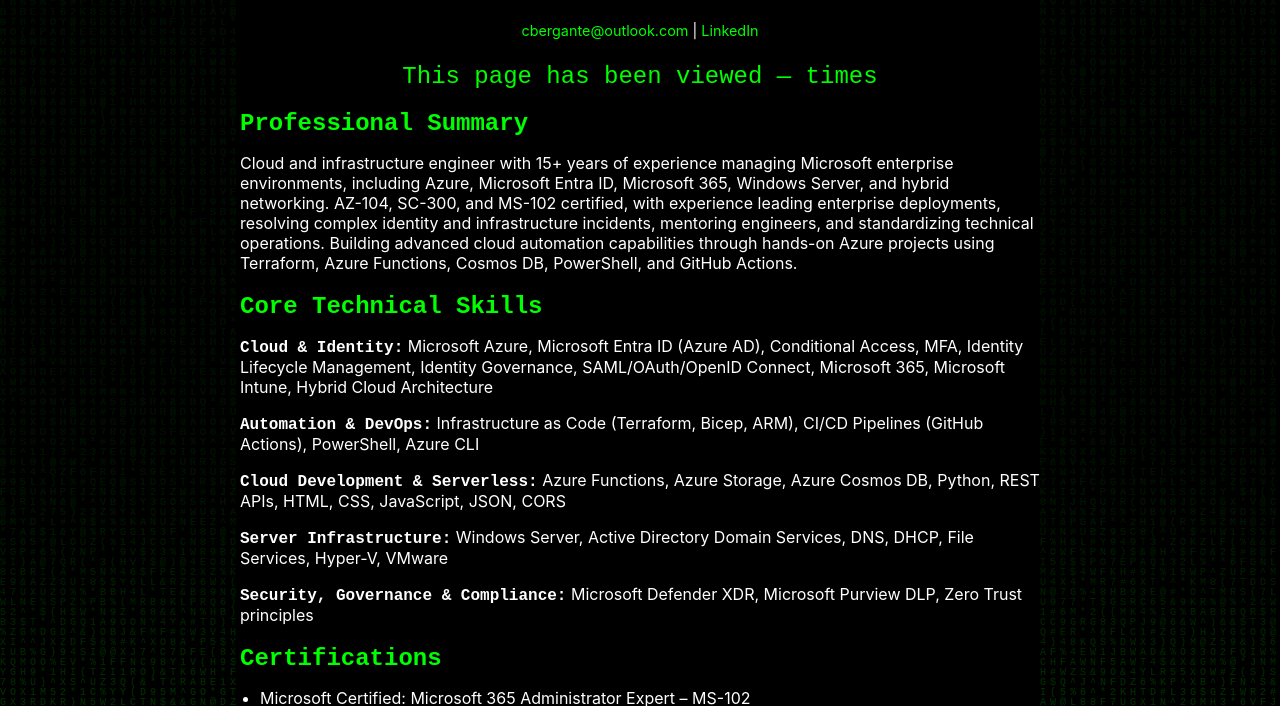
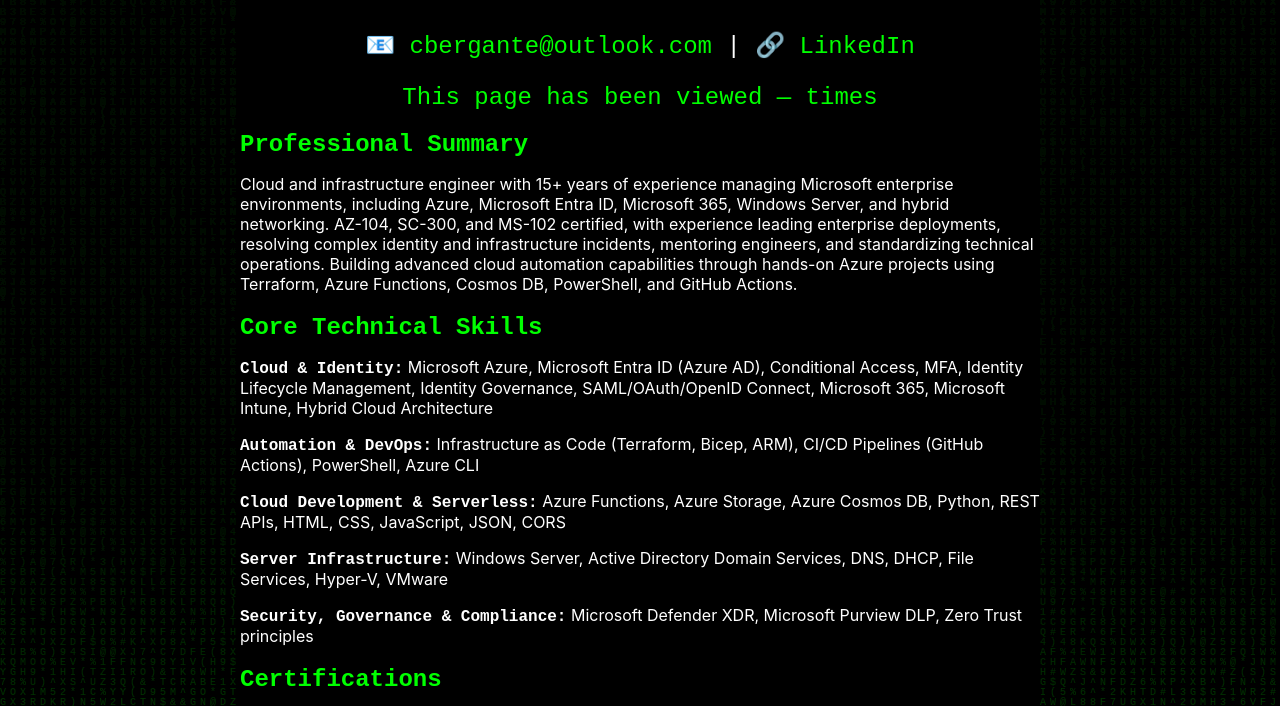
Before and after one commit to cbergante/Cloud-resume-frontend, a plain HTML site: page index.html in a window 1280 px wide. Shown: the part 305-1011 px from the top of the page. Drawn offline with Linux system fonts and the light colour scheme; no server answers.

Commit message:
Increase contact link font size, add email/link emojis

```diff
--- a/css/styles.css
+++ b/css/styles.css
@@ -86,7 +86,8 @@
 }
 
 .contact-info {
-  font-size: 0.9em;
+  font-size: 1.5em;
+  font-family: "Courier New", Consolas, monospace;
   margin-bottom: 20px;
 }
 
--- a/index.html
+++ b/index.html
@@ -24,8 +24,8 @@
     <div class="content">
 
       <p class="contact-info">
-        <a href="mailto:cbergante@outlook.com">cbergante@outlook.com</a> |
-        <a href="https://www.linkedin.com/in/carlosbergante/" target="_blank">LinkedIn</a>
+        <a href="mailto:cbergante@outlook.com">📧 cbergante@outlook.com</a> |
+        <a href="https://www.linkedin.com/in/carlosbergante/" target="_blank">🔗 LinkedIn</a>
       </p>
 
       <p class="view-count">This page has been viewed <span id="counter">0</span> times</p>
```
